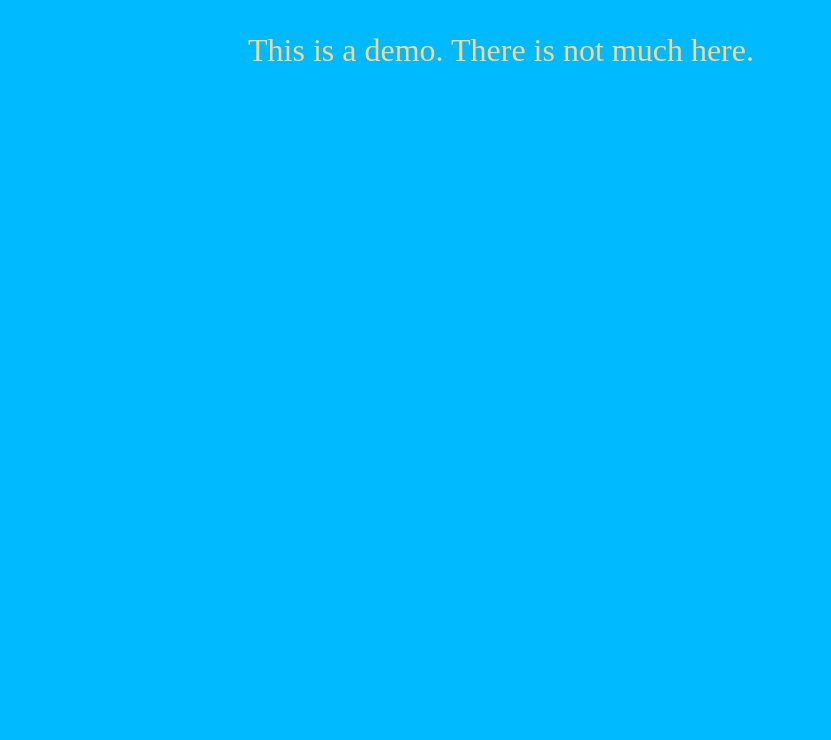
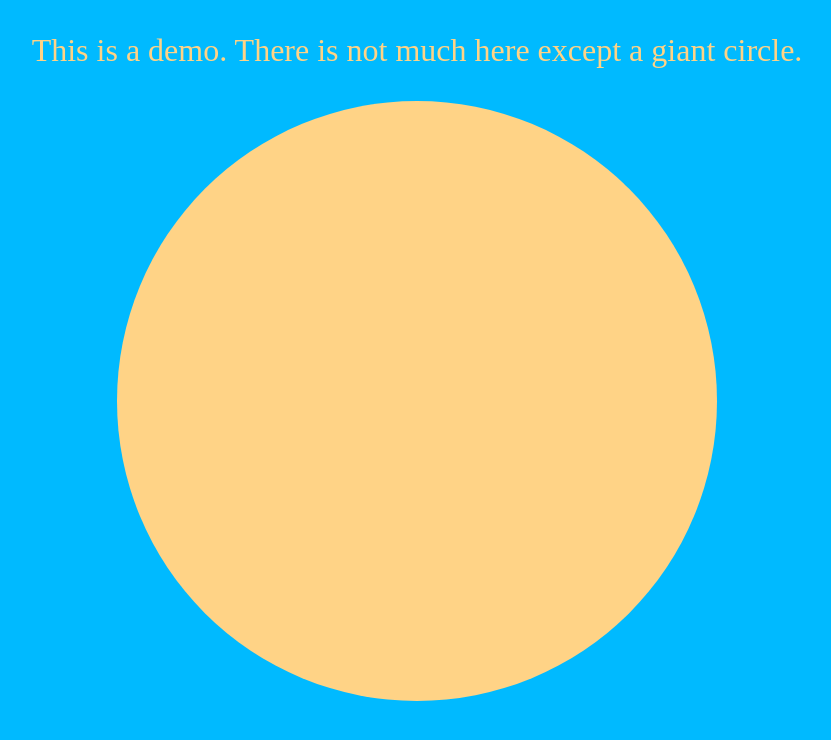
Before and after one commit to Davarian/GitHub_Demo_ChiTech, a plain HTML site: page index.html in a window 1280 px wide. Shown: the whole page, without its empty margins (139-970 px from the left). Drawn offline with Linux system fonts and the light colour scheme.

Commit message:
V1.01
Added Circle

```diff
--- a/css/stylesheet.css
+++ b/css/stylesheet.css
@@ -1,5 +1,6 @@
 body{
 	background-color: #00BAFF;
+	width: 1096px;
 }
 
 p{
@@ -7,3 +8,11 @@ p{
 	color:#FFD386;
 	text-align: center;
 }
+
+#circle {
+	border-radius: 400px;
+	background-color:#FFD386;
+	width:600px;
+	height: 600px;
+	margin-left:248px;
+}
--- a/index.html
+++ b/index.html
@@ -5,6 +5,7 @@
 </head>
 
 <body>
-	<p>This is a demo. There is not much here.</p>
+	<p>This is a demo. There is not much here except a giant circle.</p>
+	<div id="circle"> </div>
 
 </body>
```
